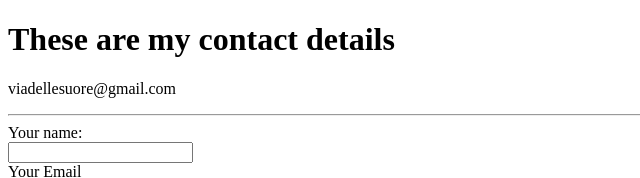
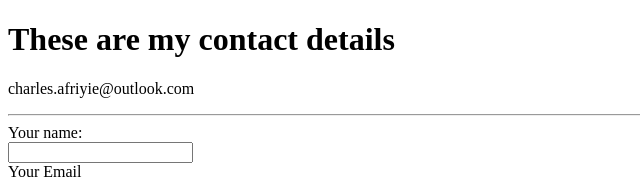
Before and after one commit to charlesomane/CV, a plain HTML site: page Contact Me.html in a window 1280 px wide. Shown: the top 178 px of the page, 0-640 px from the left. Drawn offline with Linux system fonts and the light colour scheme.

Commit message:
Update Contact Me.html

```diff
--- a/Contact Me.html
+++ b/Contact Me.html
@@ -6,7 +6,7 @@
   </head>
   <body>
     <h1>These are my contact details</h1>
-    <p>viadellesuore@gmail.com</p>
+    <p>charles.afriyie@outlook.com</p>
     <hr>
     <form class="" action="mailto:info@londonappbrewery.com" method="post" enctype="text/plain">
       <label>Your name:</label><br>
```
